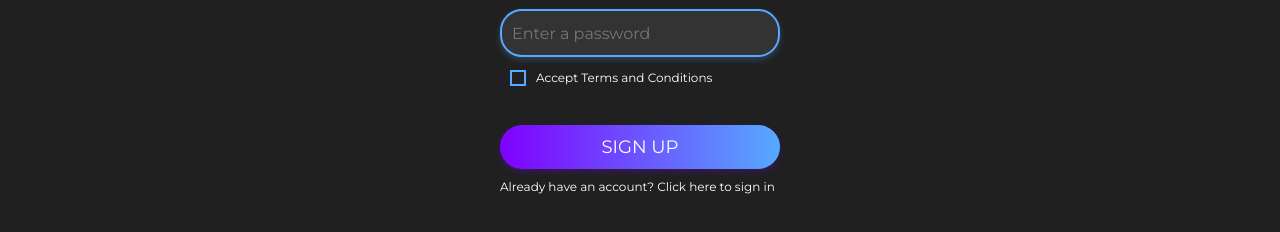
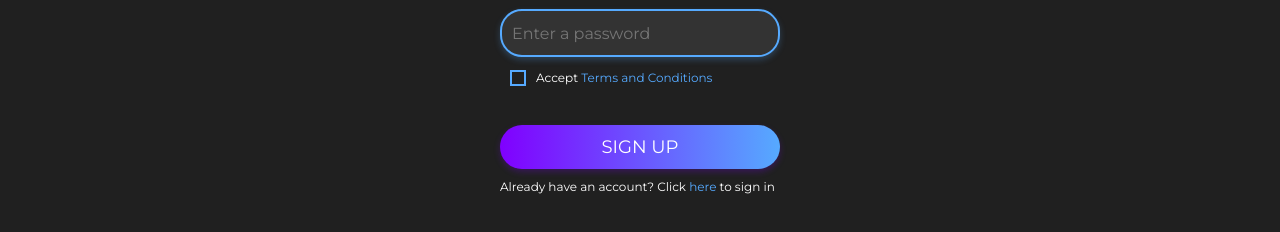
Before and after one commit to the-rebirth-project/socializer, a React (Create React App) app: page /register in a window 1280 px wide. Shown: the part 366-598 px from the top of the page. Built offline with nearby package versions, Linux system fonts and the light colour scheme; what react-alert-template-basic would draw is missing.

Commit message:
:bug: Fix links not being highlighted in RegisterForm

```diff
--- a/src/components/specific/RegisterForm/index.tsx
+++ b/src/components/specific/RegisterForm/index.tsx
@@ -266,7 +266,10 @@ export const RegisterForm: React.FC = () => {
                 <CheckboxInput {...input} type='checkbox' />
                 <FieldLabel margin={fieldLabelMargins}>
                   <Text size={1.2}>
-                    Accept <LinkText to=''>Terms and Conditions</LinkText>
+                    Accept{' '}
+                    <LinkText to='' highlight>
+                      Terms and Conditions
+                    </LinkText>
                   </Text>
                 </FieldLabel>
               </CheckboxFieldGrid>
@@ -288,7 +291,10 @@ export const RegisterForm: React.FC = () => {
 
             <Text size={1.2}>
               Already have an account? Click{' '}
-              <LinkText to='/login'>here</LinkText> to sign in
+              <LinkText to='/login' highlight>
+                here
+              </LinkText>{' '}
+              to sign in
             </Text>
           </ButtonContainer>
         </FormWrapper>
```
